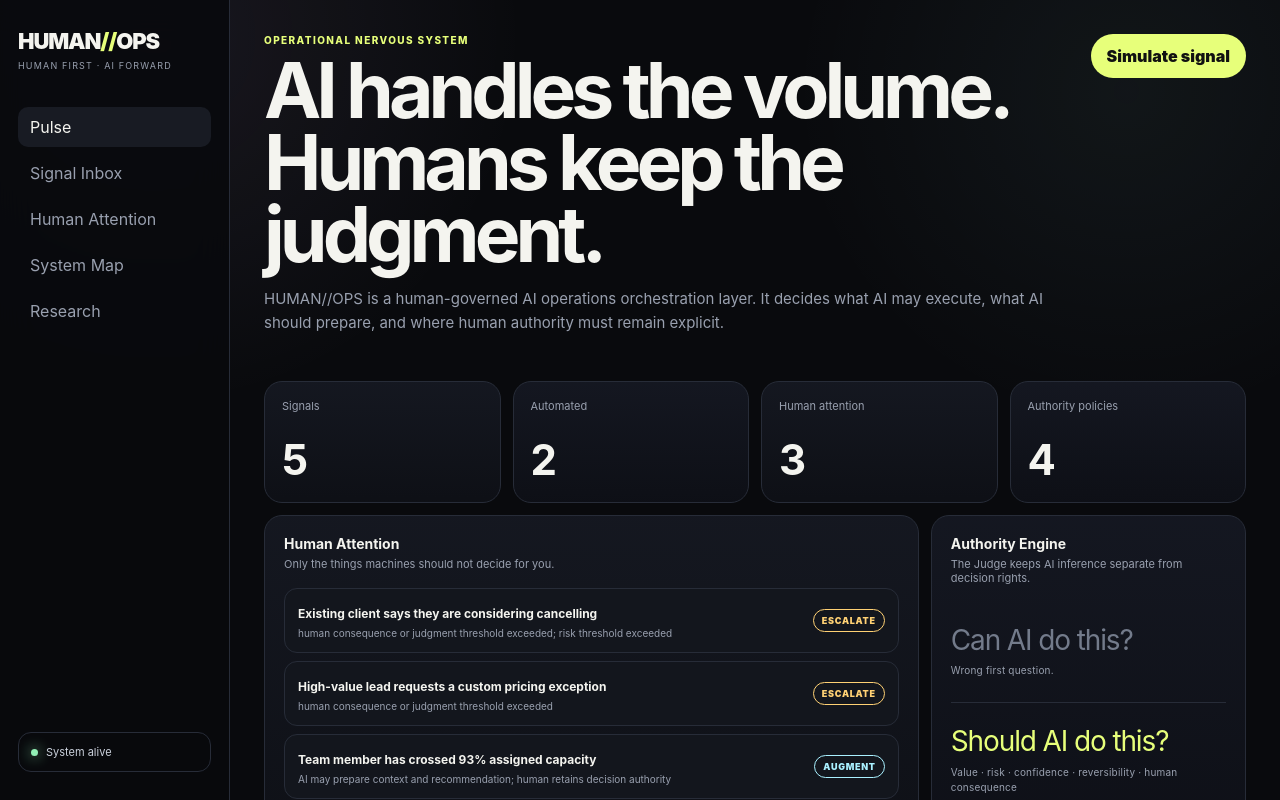
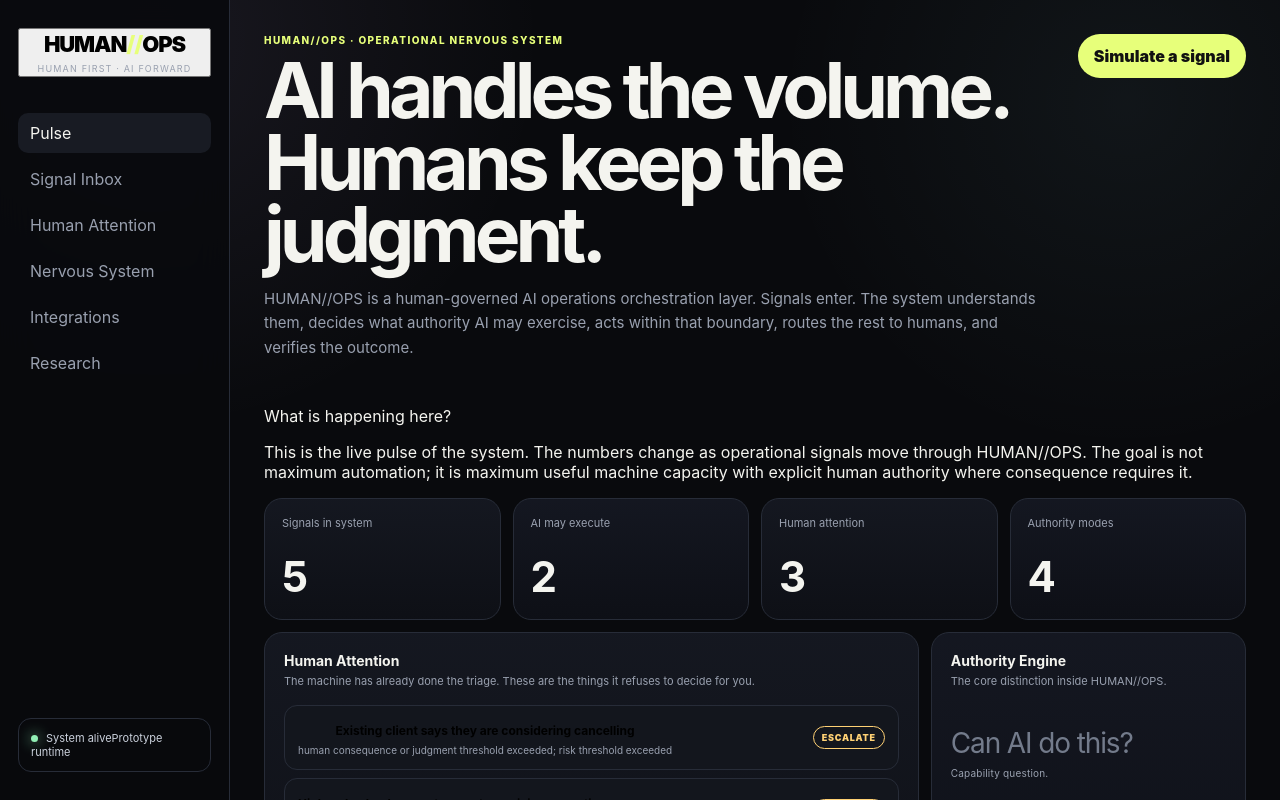
Before and after one commit to Iamlegend-Imani/HUMAN-OPS, a Next.js app: page / in a window 1280 px wide. Shown: the top 800 px of the page. Built offline with nearby package versions, Linux system fonts and the light colour scheme.

Commit message:
Make HUMAN//OPS exploratory, visual, and integration-aware

```diff
--- a/app/page.tsx
+++ b/app/page.tsx
@@ -5,18 +5,37 @@ import { demoSignals } from '@/lib/demo-data';
 import { judgeSignal } from '@/lib/judge';
 import type { AuthorityMode, Signal } from '@/lib/types';
 
+type Tab = 'pulse'|'signals'|'attention'|'system'|'integrations'|'research';
+
+type BrainKey = 'listener'|'judge'|'operator'|'capacity'|'watcher';
+
 const modeLabel: Record<AuthorityMode, string> = {
-  AUTOMATE: 'AUTOMATE',
-  AUGMENT: 'AUGMENT',
-  ESCALATE: 'ESCALATE',
-  QUEUE: 'QUEUE',
+  AUTOMATE: 'AUTOMATE', AUGMENT: 'AUGMENT', ESCALATE: 'ESCALATE', QUEUE: 'QUEUE',
 };
+
+const brainData: Record<BrainKey,{n:string;title:string;verb:string;text:string;input:string;output:string}> = {
+  listener:{n:'01',title:'The Listener',verb:'UNDERSTAND',text:'Receives messy operational signals from humans and systems, then turns them into structured intent, urgency, entities, sentiment, deadlines, missing context, and confidence.',input:'Email · voice · CRM · form · Slack · event',output:'Structured operational signal'},
+  judge:{n:'02',title:'The Judge',verb:'BOUND AUTHORITY',text:'Separates intelligence from authority. It evaluates value, risk, confidence, reversibility, human consequence, and required judgment before deciding what AI may do.',input:'Structured signal + policy',output:'Automate · Augment · Escalate · Queue'},
+  operator:{n:'03',title:'The Operator',verb:'ACT',text:'Executes only what the Judge has authorized. It can call workflows, update systems, draft communication, schedule, route, and log every action taken.',input:'Authorized action',output:'Execution + audit event'},
+  capacity:{n:'04',title:'The Capacity Brain',verb:'ROUTE HUMAN ATTENTION',text:'When a human is needed, this brain asks who has the right expertise, relationship, context, urgency window, and actual capacity — not merely who is next in line.',input:'Human-required work',output:'Right human · right context · right time'},
+  watcher:{n:'05',title:'The Watcher',verb:'VERIFY',text:'Closes the loop. It checks whether the intended outcome happened, detects stalls and exceptions, and reopens work when “automation completed” did not mean “problem solved.”',input:'Action + expected outcome',output:'Verified outcome · exception · reopen'},
+};
+
+const integrations = [
+  {name:'Aletto',kind:'Revenue system',role:'Aletto can acquire, nurture, qualify, and book. HUMAN//OPS can sit above or beside those flows to decide when the machine keeps running and when unusual value, risk, or consequence requires a human.'},
+  {name:'TalkwAI',kind:'Voice agent',role:'TalkwAI can conduct the conversation. HUMAN//OPS can interpret what the conversation means operationally, assign authority, prepare context, and decide whether the voice agent continues, hands off, or stops.'},
+  {name:'LineSquire',kind:'Personal AI delegate',role:'LineSquire can act within delegated permission. HUMAN//OPS provides a compatible organizational authority model: bounded delegation, explicit stop conditions, human approval, and verified outcomes.'},
+  {name:'Make.com',kind:'Execution engine',role:'Make is not the governing brain. HUMAN//OPS decides the authority mode; Make executes the authorized branch across connected tools and reports what happened back to the Watcher.'},
+  {name:'CRM / Slack / Gmail / Calendar',kind:'Operational surfaces',role:'These systems generate signals and receive actions. HUMAN//OPS can become the layer that decides what should move automatically, what needs preparation, and what deserves human attention.'},
+];
 
 export default function Home() {
   const [signals, setSignals] = useState<Signal[]>(demoSignals);
-  const [active, setActive] = useState<'pulse'|'signals'|'attention'|'system'|'research'>('pulse');
+  const [active, setActive] = useState<Tab>('pulse');
+  const [selectedBrain, setSelectedBrain] = useState<BrainKey>('judge');
+  const [selectedSignal, setSelectedSignal] = useState<string|null>(null);
   const decisions = useMemo(() => signals.map(signal => ({ signal, decision: judgeSignal(signal) })), [signals]);
-  const escalations = decisions.filter(x => x.decision.requiresHuman);
+  const humanRequired = decisions.filter(x => x.decision.requiresHuman);
   const automated = decisions.filter(x => x.decision.mode === 'AUTOMATE').length;
 
   function simulate() {
@@ -31,66 +50,88 @@ export default function Home() {
 
   return <main className="shell">
     <aside className="rail">
-      <div><div className="brand">HUMAN<span>//</span>OPS</div><div className="micro">HUMAN FIRST · AI FORWARD</div></div>
+      <button className="brandButton" onClick={()=>setActive('pulse')}><div className="brand">HUMAN<span>//</span>OPS</div><div className="micro">HUMAN FIRST · AI FORWARD</div></button>
       <nav>{[
-        ['pulse','Pulse'],['signals','Signal Inbox'],['attention','Human Attention'],['system','System Map'],['research','Research']
-      ].map(([id,label]) => <button key={id} onClick={()=>setActive(id as typeof active)} className={active===id?'active':''}>{label}</button>)}</nav>
-      <div className="alive"><i/>System alive</div>
+        ['pulse','Pulse'],['signals','Signal Inbox'],['attention','Human Attention'],['system','Nervous System'],['integrations','Integrations'],['research','Research']
+      ].map(([id,label]) => <button key={id} onClick={()=>setActive(id as Tab)} className={active===id?'active':''}>{label}</button>)}</nav>
+      <div className="alive"><i/>System alive<span>Prototype runtime</span></div>
     </aside>
 
     <section className="stage">
       {active==='pulse' && <>
         <header className="hero">
-          <div><div className="eyebrow">Operational nervous system</div><h1>AI handles the volume.<br/>Humans keep the judgment.</h1><p>HUMAN//OPS is a human-governed AI operations orchestration layer. It decides what AI may execute, what AI should prepare, and where human authority must remain explicit.</p></div>
-          <button className="primary" onClick={simulate}>Simulate signal</button>
+          <div><div className="eyebrow">HUMAN//OPS · operational nervous system</div><h1>AI handles the volume.<br/>Humans keep the judgment.</h1><p>HUMAN//OPS is a human-governed AI operations orchestration layer. Signals enter. The system understands them, decides what authority AI may exercise, acts within that boundary, routes the rest to humans, and verifies the outcome.</p></div>
+          <button className="primary" onClick={simulate}>Simulate a signal</button>
         </header>
-        <div className="kpis">
-          <Metric label="Signals" value={signals.length}/>
-          <Metric label="Automated" value={automated}/>
-          <Metric label="Human attention" value={escalations.length}/>
-          <Metric label="Authority policies" value={4}/>
-        </div>
+        <Explainer title="What is happening here?" text="This is the live pulse of the system. The numbers change as operational signals move through HUMAN//OPS. The goal is not maximum automation; it is maximum useful machine capacity with explicit human authority where consequence requires it." />
+        <div className="kpis"><Metric label="Signals in system" value={signals.length}/><Metric label="AI may execute" value={automated}/><Metric label="Human attention" value={humanRequired.length}/><Metric label="Authority modes" value={4}/></div>
         <div className="split">
-          <Panel title="Human Attention" subtitle="Only the things machines should not decide for you.">
-            <div className="stack">{escalations.slice(0,4).map(({signal,decision}) => <article className="signalCard" key={signal.id}><div><strong>{signal.summary}</strong><p>{decision.reason}</p></div><span className={`mode ${decision.mode.toLowerCase()}`}>{decision.mode}</span></article>)}</div>
+          <Panel title="Human Attention" subtitle="The machine has already done the triage. These are the things it refuses to decide for you.">
+            <div className="stack">{humanRequired.slice(0,4).map(({signal,decision}) => <button className="signalCard interactive" key={signal.id} onClick={()=>{setSelectedSignal(signal.id);setActive('attention')}}><div><strong>{signal.summary}</strong><p>{decision.reason}</p></div><span className={`mode ${decision.mode.toLowerCase()}`}>{decision.mode}</span></button>)}</div>
           </Panel>
-          <Panel title="Authority Engine" subtitle="The Judge keeps AI inference separate from decision rights.">
-            <div className="question">Can AI do this?<span>Wrong first question.</span></div><div className="question accent">Should AI do this?<span>Value · risk · confidence · reversibility · human consequence</span></div>
+          <Panel title="Authority Engine" subtitle="The core distinction inside HUMAN//OPS.">
+            <div className="question">Can AI do this?<span>Capability question.</span></div><div className="question accent">Should AI do this?<span>Authority question: value · risk · confidence · reversibility · consequence.</span></div>
+            <button className="textAction" onClick={()=>setActive('system')}>Open the nervous system →</button>
           </Panel>
         </div>
       </>}
 
       {active==='signals' && <>
-        <PageHead eyebrow="Signal Inbox" title="Noise becomes structured work." text="Every signal receives an inspectable authority decision before execution." action={simulate}/>
-        <div className="tableWrap"><table><thead><tr><th>Signal</th><th>Intent</th><th>Value</th><th>Risk</th><th>Confidence</th><th>Human judgment</th><th>Decision</th></tr></thead><tbody>{decisions.map(({signal,decision})=><tr key={signal.id}><td>{signal.summary}</td><td>{signal.intent}</td><td>{signal.value}</td><td>{signal.risk}</td><td>{signal.confidence}</td><td>{signal.humanJudgment}</td><td><span className={`mode ${decision.mode.toLowerCase()}`}>{modeLabel[decision.mode]}</span></td></tr>)}</tbody></table></div>
+        <PageHead eyebrow="01 · Signal Inbox" title="Noise becomes structured work." text="This is the intake surface. HUMAN//OPS turns messy events into inspectable operational signals, then passes them to the Judge before anything acts." action={simulate}/>
+        <Explainer title="What can I do here?" text="Inject a sample signal, inspect how it was scored, and click any row to see why HUMAN//OPS routed it the way it did. Later, these signals will arrive from real systems such as email, voice agents, CRMs, forms, Slack, calendars, and webhooks." />
+        <div className="tableWrap"><table><thead><tr><th>Signal</th><th>Intent</th><th>Value</th><th>Risk</th><th>Confidence</th><th>Judgment</th><th>Authority</th></tr></thead><tbody>{decisions.map(({signal,decision})=><tr key={signal.id} className={selectedSignal===signal.id?'selectedRow':''} onClick={()=>setSelectedSignal(selectedSignal===signal.id?null:signal.id)}><td>{signal.summary}{selectedSignal===signal.id?<div className="rowReveal"><b>{decision.policy}</b>{decision.reason}<br/><span>Reversibility {signal.reversibility} · Human consequence {signal.humanConsequence}</span></div>:null}</td><td>{signal.intent}</td><td>{signal.value}</td><td>{signal.risk}</td><td>{signal.confidence}</td><td>{signal.humanJudgment}</td><td><span className={`mode ${decision.mode.toLowerCase()}`}>{modeLabel[decision.mode]}</span></td></tr>)}</tbody></table></div>
       </>}
 
       {active==='attention' && <>
-        <PageHead eyebrow="Human Attention" title="AI prepares. Humans remain accountable." text="When consequence, ambiguity, risk, or required judgment exceeds policy, automation stops and context moves to a named human."/>
-        <div className="cards">{escalations.map(({signal,decision})=><article className="decisionCard" key={signal.id}><div className="eyebrow">{decision.policy} · {decision.mode}</div><h2>{signal.summary}</h2><p>{decision.reason}</p><div className="scoreRow"><span>Value {signal.value}</span><span>Risk {signal.risk}</span><span>Judgment {signal.humanJudgment}</span><span>Reversibility {signal.reversibility}</span></div></article>)}</div>
+        <PageHead eyebrow="02 · Human Attention" title="This is where automation deliberately stops." text="Human Attention is not a task inbox. It is a protected decision surface for work whose risk, ambiguity, consequence, value, or required judgment exceeds machine authority."/>
+        <Explainer title="Why this exists" text="Most automation systems optimize for how much work they can remove from humans. HUMAN//OPS optimizes for what deserves human cognition. AI should arrive here with the context already assembled, not dump the original mess back on a person." />
+        <div className="cards">{humanRequired.map(({signal,decision})=><article className={`decisionCard ${selectedSignal===signal.id?'focusCard':''}`} key={signal.id} onClick={()=>setSelectedSignal(signal.id)}><div className="eyebrow">{decision.policy} · {decision.mode}</div><h2>{signal.summary}</h2><p>{decision.reason}</p><div className="scoreRow"><span>Value {signal.value}</span><span>Risk {signal.risk}</span><span>Confidence {signal.confidence}</span><span>Judgment {signal.humanJudgment}</span><span>Reversibility {signal.reversibility}</span></div><div className="humanAction">Human authority retained → Review · approve · override · decide</div></article>)}</div>
       </>}
 
       {active==='system' && <>
-        <PageHead eyebrow="System Map" title="Five brains. One nervous system." text="Intelligence is separated from authority so the system can move fast without pretending every decision should be autonomous."/>
-        <div className="brains">{[
-          ['01 · Intake','The Listener','Turns messy operational inputs into structured intent and context.'],
-          ['02 · Judgment','The Judge','Applies transparent authority policy: automate, augment, escalate, or queue.'],
-          ['03 · Execution','The Operator','Executes only actions permitted by the current authority mode and logs what happened.'],
-          ['04 · Human system','The Capacity Brain','Routes work using expertise, relationship, urgency, context, and human capacity.'],
-          ['05 · Verification','The Watcher','Checks whether the intended outcome actually happened and reopens unresolved loops.'],
-        ].map(([tag,title,text])=><article className="brain" key={title}><div className="eyebrow">{tag}</div><h2>{title}</h2><p>{text}</p></article>)}</div>
+        <PageHead eyebrow="03 · Nervous System" title="Five brains. One living operational system." text="Click a brain region. Each part has one job, but the intelligence comes from the loop between them."/>
+        <div className="nervousLayout">
+          <div className="brainCanvas" aria-label="Interactive HUMAN//OPS nervous system">
+            <div className="brainGlow"/>
+            <div className="brainOutline">
+              <button className={`brainNode listener ${selectedBrain==='listener'?'selected':''}`} onClick={()=>setSelectedBrain('listener')}><span>01</span>Listener</button>
+              <button className={`brainNode judge ${selectedBrain==='judge'?'selected':''}`} onClick={()=>setSelectedBrain('judge')}><span>02</span>Judge</button>
+              <button className={`brainNode operator ${selectedBrain==='operator'?'selected':''}`} onClick={()=>setSelectedBrain('operator')}><span>03</span>Operator</button>
+              <button className={`brainNode capacity ${selectedBrain==='capacity'?'selected':''}`} onClick={()=>setSelectedBrain('capacity')}><span>04</span>Capacity</button>
+              <button className={`brainNode watcher ${selectedBrain==='watcher'?'selected':''}`} onClick={()=>setSelectedBrain('watcher')}><span>05</span>Watcher</button>
+              <div className="synapse s1"/><div className="synapse s2"/><div className="synapse s3"/><div className="synapse s4"/>
+              <div className="brainCore"><small>HUMAN//OPS</small><strong>Operational<br/>Nervous System</strong><em>Agency boundary</em></div>
+            </div>
+            <div className="systemFlow"><span>signal</span><b>→</b><span>understand</span><b>→</b><span>decide</span><b>→</b><span>act / hand off</span><b>→</b><span>verify</span></div>
+          </div>
+          <BrainDetail brain={brainData[selectedBrain]} />
+        </div>
+      </>}
+
+      {active==='integrations' && <>
+        <PageHead eyebrow="04 · Layering + Integrations" title="HUMAN//OPS does not need to replace your stack." text="It can sit across agents, workflow tools, revenue systems, communication channels, and human teams as an authority and orchestration layer."/>
+        <div className="layerDiagram">
+          <div className="layer external"><span>SYSTEMS THAT SENSE + ACT</span><strong>Aletto · TalkwAI · LineSquire · CRM · Gmail · Slack · Calendar · Make</strong></div>
+          <div className="down">↓ signals &nbsp;&nbsp;&nbsp;&nbsp;&nbsp; ↑ authorized actions / outcomes</div>
+          <div className="layer humanops"><span>HUMAN//OPS</span><strong>Understand → Bound authority → Route → Verify</strong><em>AI handles the volume. Humans keep the judgment.</em></div>
+          <div className="down">↓ only when human authority is required</div>
+          <div className="layer humans"><span>HUMAN ATTENTION</span><strong>Review · Approve · Override · Decide · Remain accountable</strong></div>
+        </div>
+        <div className="integrationGrid">{integrations.map(item=><article key={item.name}><div><span>{item.kind}</span><h2>{item.name}</h2></div><p>{item.role}</p></article>)}</div>
       </>}
 
       {active==='research' && <>
-        <PageHead eyebrow="Research → System" title="This did not begin as an automation product." text="HUMAN//OPS is an applied experiment born from a longer inquiry into humane excellence, human agency, and AI-enabled systems."/>
-        <div className="lineage">
-          <a href="https://humane-excellence.vercel.app/" target="_blank" rel="noreferrer"><span>B.E. HUMAN(E)</span><strong>What does excellence require if humanity remains part of the standard?</strong><em>Excellence without humanity is not excellence.</em></a>
-          <b>↓</b>
-          <a href="https://iamlegend-imani.github.io/HFAF-Human-First-AI-Forward/" target="_blank" rel="noreferrer"><span>HUMAN FIRST, AI FORWARD</span><strong>How can AI increase capacity without decreasing human agency?</strong><em>Delegate execution. Never delegate agency.</em></a>
-          <b>↓</b>
-          <div className="lineageProduct"><span>HUMAN//OPS</span><strong>What does that principle look like inside an operating organization?</strong><em>A human-governed AI operations orchestration system.</em></div>
-          <b>↓</b>
-          <a href="https://alive-systems-lab.vercel.app/" target="_blank" rel="noreferrer"><span>ALIVE SYSTEMS LAB</span><strong>Where the research becomes an experiment, prototype, and working system.</strong><em>Ideas → experiments → systems.</em></a>
+        <PageHead eyebrow="05 · Research → System" title="HUMAN//OPS is the thing we are building." text="It did not appear out of nowhere. It is one applied system born from a chain of inquiry about what humans should remain responsible for as technology becomes more capable."/>
+        <div className="researchStory">
+          <div className="storyIntro"><span>THE LINEAGE</span><h2>Start with the human.<br/>Then introduce the machine.<br/>Then build the operating system.</h2><p>B.E. HUMAN(E) establishes the human standard. Human First, AI Forward asks how that standard survives and evolves alongside intelligent technology. HUMAN//OPS turns those principles into executable organizational behavior. Alive Systems Lab is where the idea becomes an experiment, prototype, and eventually evidence.</p></div>
+          <div className="lineageFlow">
+            <a href="https://humane-excellence.vercel.app/" target="_blank" rel="noreferrer"><i>01</i><span>B.E. HUMAN(E) / HUMANE EXCELLENCE</span><strong>What does excellence require if humanity remains part of the standard?</strong><em>Excellence without humanity is not excellence.</em></a>
+            <b>+</b>
+            <a href="https://iamlegend-imani.github.io/HFAF-Human-First-AI-Forward/" target="_blank" rel="noreferrer"><i>02</i><span>HUMAN FIRST, AI FORWARD</span><strong>What changes when increasingly capable AI enters that human system?</strong><em>Increase human capacity without decreasing human agency.</em></a>
+            <b>=</b>
+            <div className="lineageProduct"><i>03</i><span>HUMAN//OPS</span><strong>What does that principle look like inside an operating organization?</strong><em>Delegate execution. Never delegate agency.</em><button onClick={()=>setActive('system')}>Explore the system →</button></div>
+          </div>
+          <a className="labOrigin" href="https://alive-systems-lab.vercel.app/" target="_blank" rel="noreferrer"><span>BORN IN ALIVE SYSTEMS LAB</span><strong>Ideas → research → experiments → prototypes → working systems</strong><em>The Lab is not another layer of philosophy. It is where the philosophy gets tested.</em></a>
         </div>
       </>}
     </section>
@@ -100,3 +141,5 @@ export default function Home() {
 function Metric({label,value}:{label:string;value:number}){return <div className="metric"><span>{label}</span><strong>{value}</strong></div>}
 function Panel({title,subtitle,children}:{title:string;subtitle:string;children:React.ReactNode}){return <section className="panel"><h3>{title}</h3><p className="sub">{subtitle}</p>{children}</section>}
 function PageHead({eyebrow,title,text,action}:{eyebrow:string;title:string;text:string;action?:()=>void}){return <header className="pageHead"><div><div className="eyebrow">{eyebrow}</div><h1>{title}</h1><p>{text}</p></div>{action?<button className="primary" onClick={action}>Inject signal</button>:null}</header>}
+function Explainer({title,text}:{title:string;text:string}){return <div className="explainer"><span>{title}</span><p>{text}</p></div>}
+function BrainDetail({brain}:{brain:{n:string;title:string;verb:string;text:string;input:string;output:string}}){return <aside className="brainDetail"><div className="eyebrow">BRAIN {brain.n} · {brain.verb}</div><h2>{brain.title}</h2><p>{brain.text}</p><div className="io"><div><span>RECEIVES</span><strong>{brain.input}</strong></div><b>→</b><div><span>PRODUCES</span><strong>{brain.output}</strong></div></div></aside>}
```
